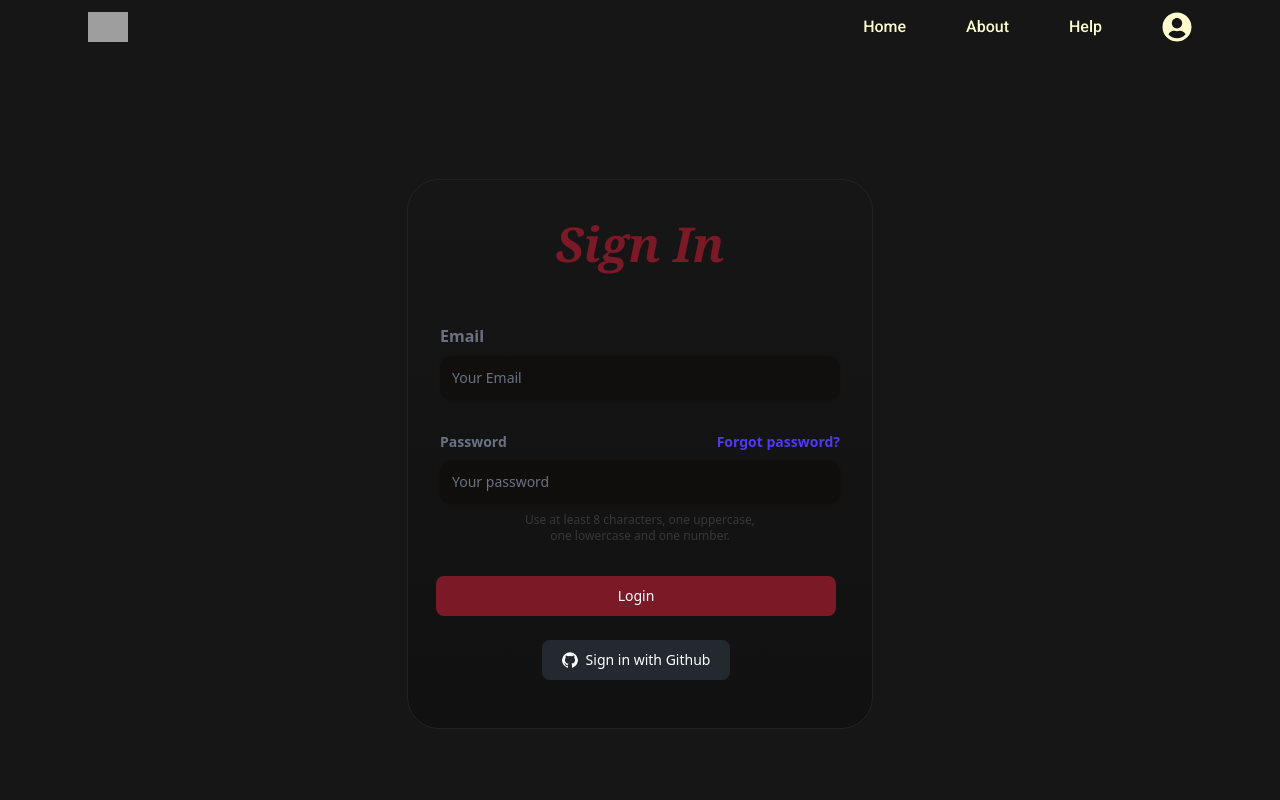
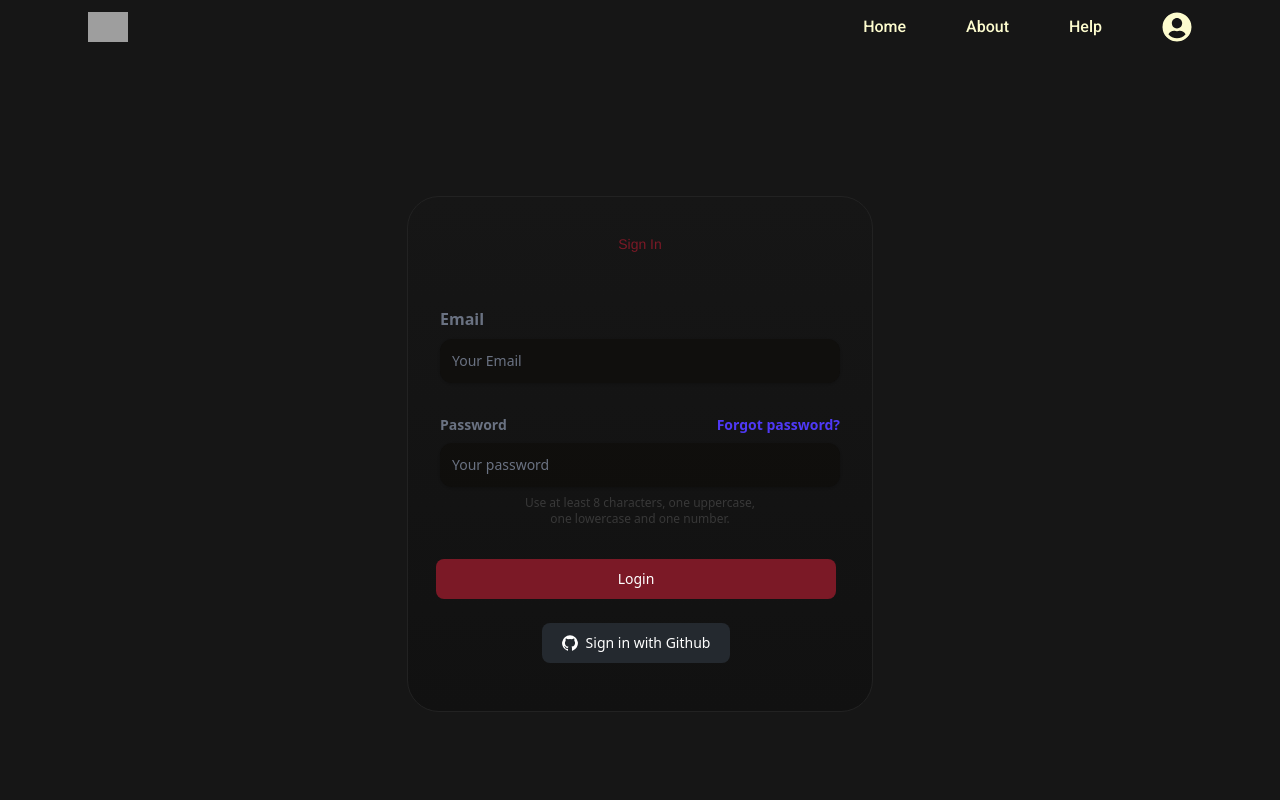
Before and after one commit to whispie-app/frontend, a React (Vite) app: page / in a window 1280 px wide. Shown: the top 800 px of the page. Built offline with nearby package versions, Linux system fonts and the light colour scheme; grey boxes are pictures that could not be loaded.

Commit message:
style(login): update LoginPage styles and import main.css
Added import for main.css to LoginPage. Updated class names for the heading and button to improve styling, including a new hover effect for the login button and a custom font class for the heading.

```diff
--- a/src/pages/LoginPage.tsx
+++ b/src/pages/LoginPage.tsx
@@ -1,13 +1,14 @@
 import Header from "../components/Header";
 import Footer from "../components/Footer";
+import "../components/styles/main.css";
 
 function LoginPage() {
   return (
     <div>
       <Header />
-      <div className="flex items-center justify-center h-200 bg-[#161616]">
+      <div className="flex items-center justify-center h-200 bg-[#161616] max-h-full">
         <div className="bg-gradient-to-b from-[#161616] to-[#111111] max-w-3xl rounded-4xl px-8  py-10 flex flex-col items-center border-1  border-[#222222]">
-          <h2 className="text-5xl font-semibold italic font-[Georgia] text-[#7b1926] mb-6 text-center">
+          <h2 className="text-5xl font-semibold secFont text-[#7b1926] mb-6 text-center">
             Sign In
           </h2>
           <form className="w-100">
@@ -57,7 +58,7 @@ function LoginPage() {
             <div className="flex flex-col items-center gap-4">
               <button
                 type="submit"
-                className="text-white w-full bg-[#7b1926] focus:ring-4 focus:outline-none focus:ring-pink-200 dark:focus:ring-pink-800 font-medium rounded-lg text-sm px-5 py-2.5 text-center me-2 mb-2"
+                className="text-white w-full bg-[#7b1926] focus:ring-4 focus:outline-none hover:bg-[#530101] focus:ring-pink-200 dark:focus:ring-pink-800 font-medium rounded-lg text-sm px-5 py-2.5 text-center me-2 mb-2"
               >
                 Login
               </button>
```
